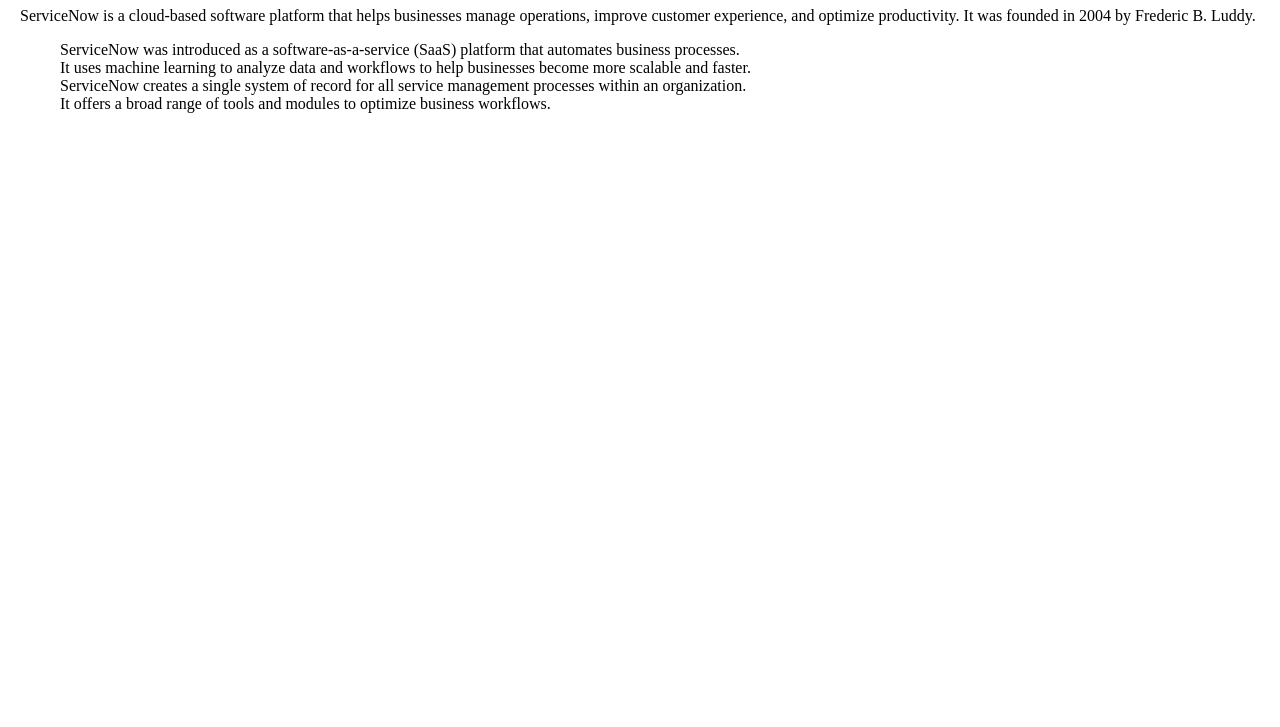
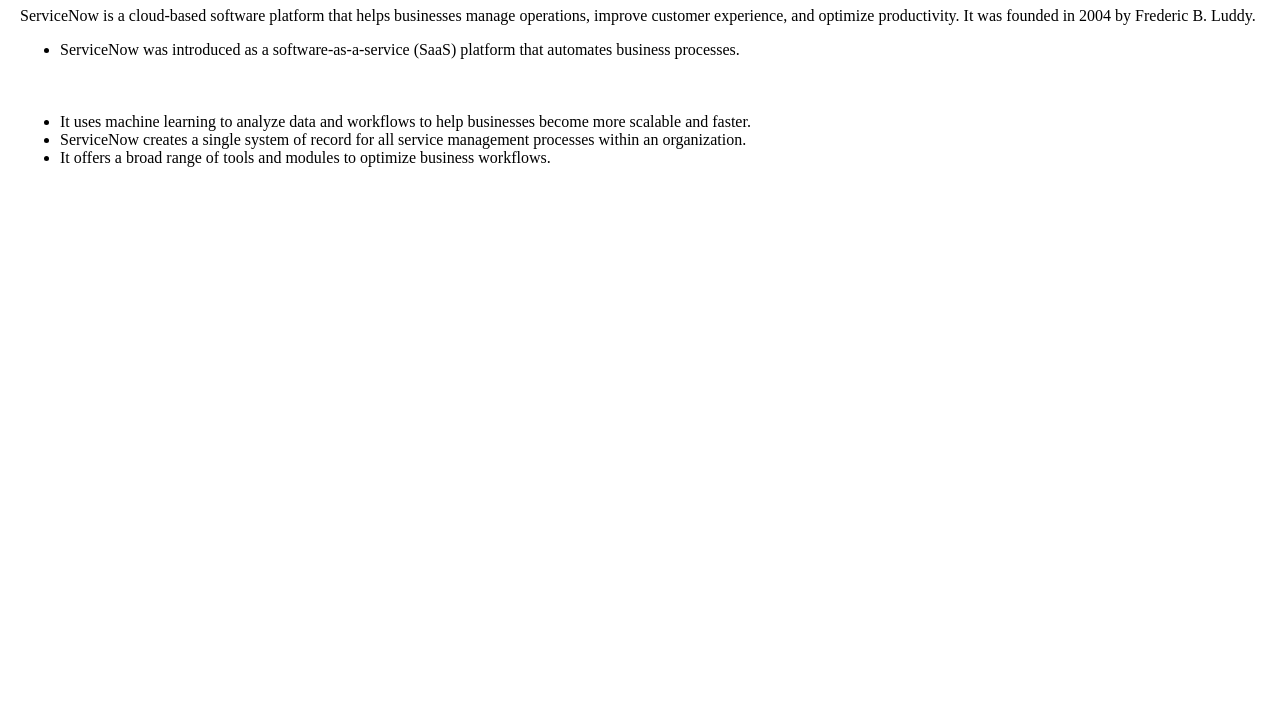
Before and after one commit to Rajinikanth95/ServiceNow_rk, a plain HTML site: page index.html in a window 1280 px wide. Shown: the part 73-800 px from the top of the page. Drawn offline with Linux system fonts and the light colour scheme.

Commit message:
Update index.html

```diff
--- a/index.html
+++ b/index.html
@@ -16,8 +16,10 @@
 <p>
 ServiceNow is a cloud-based software platform that helps businesses manage operations, improve customer experience, and optimize productivity. It was founded in 2004 by Frederic B. Luddy.<br>
 <ul>
-  ServiceNow was introduced as a software-as-a-service (SaaS) platform that automates business processes.<br> It uses machine learning to analyze data and workflows to help businesses become more scalable and faster.<br> ServiceNow creates a single system of record for all service management processes within an organization.<br> It offers a broad range of tools and modules to optimize business workflows.
-
+ <li> ServiceNow was introduced as a software-as-a-service (SaaS) platform that automates business processes. </li><br> <br> <br>
+<li> It uses machine learning to analyze data and workflows to help businesses become more scalable and faster.</li>
+  <li> ServiceNow creates a single system of record for all service management processes within an organization.</li>
+  <li> It offers a broad range of tools and modules to optimize business workflows.</li>
 </ul>
 </p>
 
```
